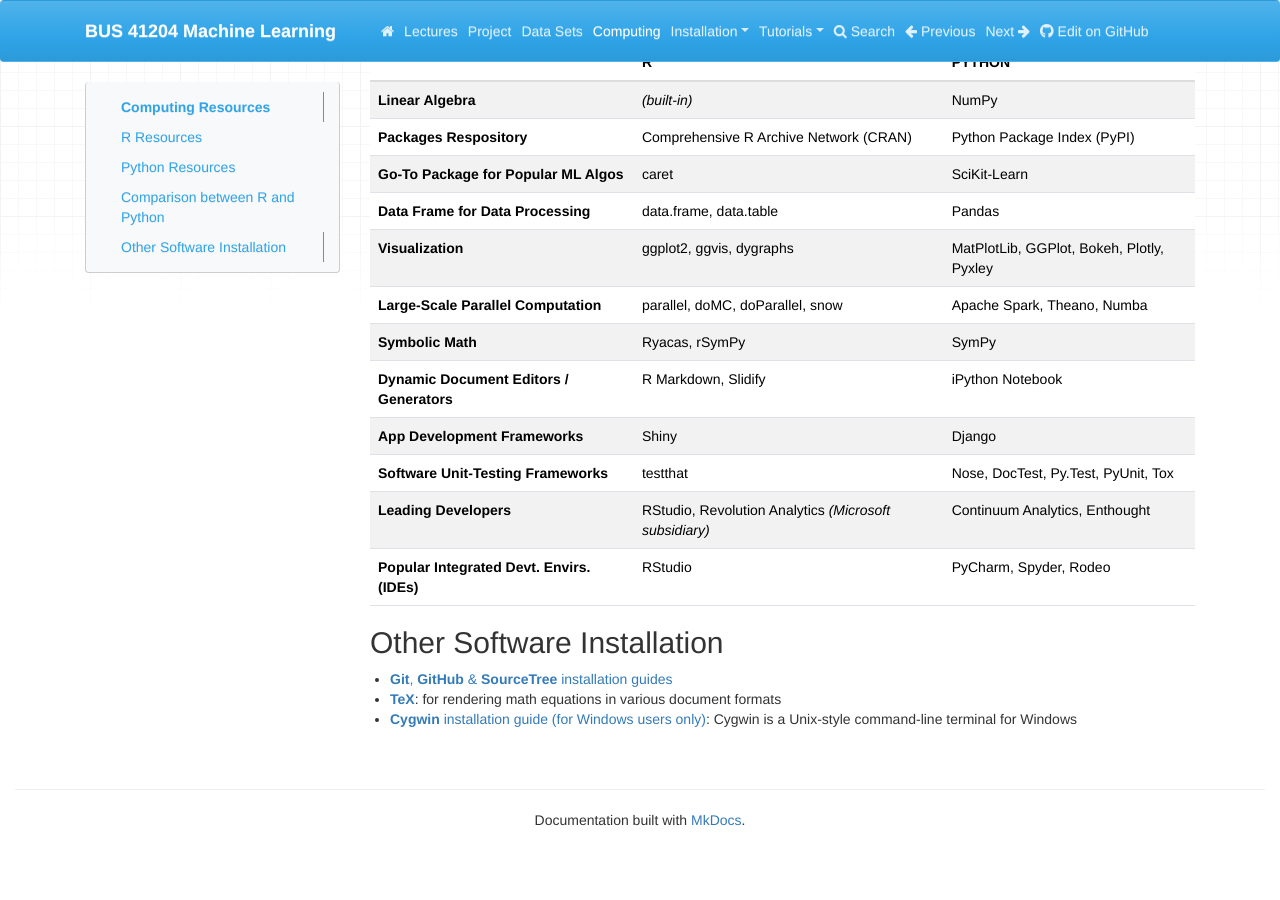
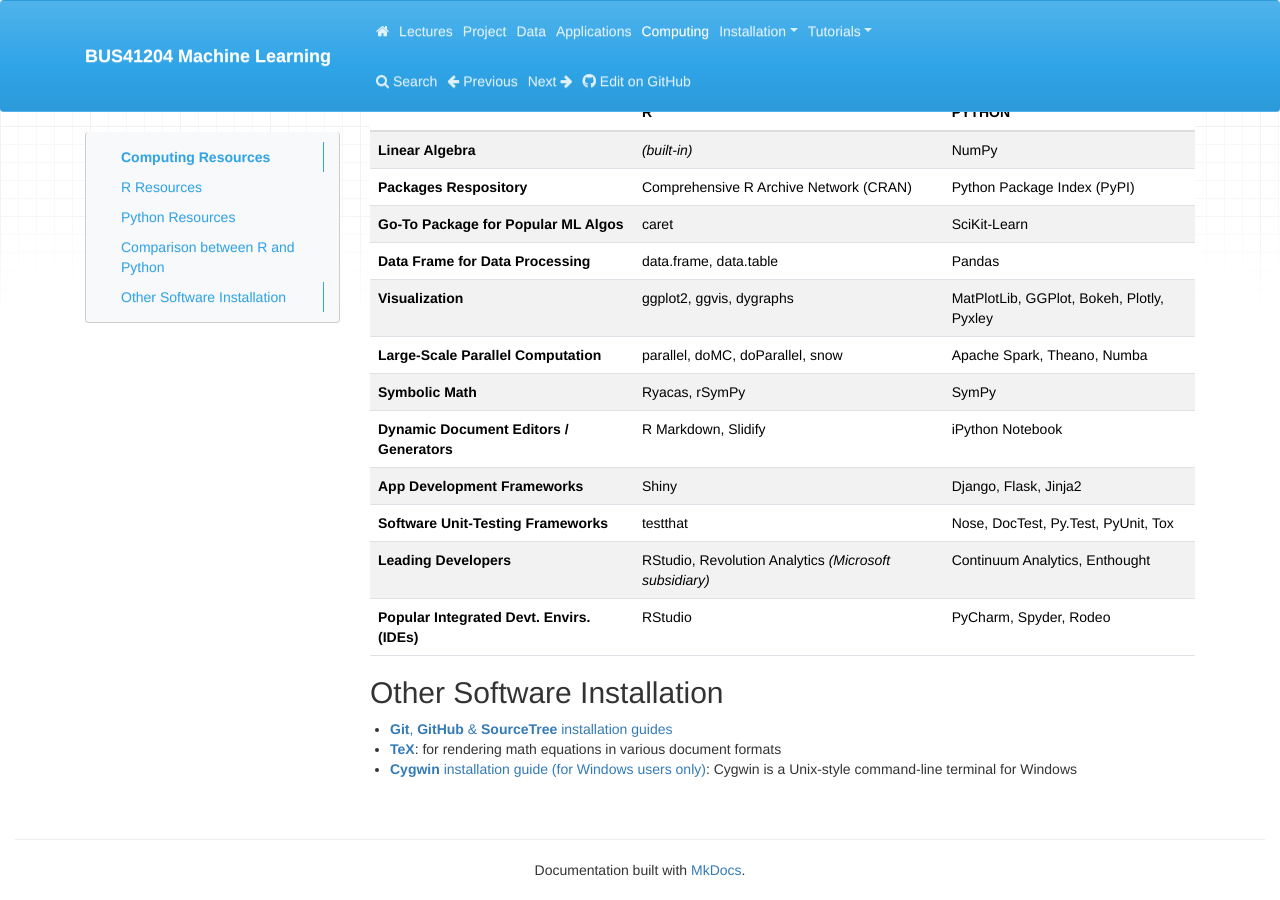
Before and after one commit to ChicagoBoothML/MachineLearning_Fall2015, an MkDocs documentation site: the page built from docs/Computing.md, in a window 1280 px wide and 900 px high, scrolled down 1067 px. Built offline with MkDocs 1.6.1, drawn with Linux system fonts in a browser that asks for light colours; nearby versions of some CDN libraries; old or Windows-style settings are respelled for this version of MkDocs; before the commit the page ends 1917 px from its top, so only the background shows below that.

Commit message:
add Applications page

```diff
--- a/docs/Computing.md
+++ b/docs/Computing.md
@@ -67,7 +67,7 @@
 | **Large-Scale Parallel Computation**        | parallel, doMC, doParallel, snow                       | Apache Spark, Theano, Numba               |
 | **Symbolic Math**                           | Ryacas, rSymPy                                         | SymPy                                     |
 | **Dynamic Document Editors / Generators**   | R Markdown, Slidify                                    | iPython Notebook                          |
-| **App Development Frameworks**              | Shiny                                                  | Django                                    |
+| **App Development Frameworks**              | Shiny                                                  | Django, Flask, Jinja2                     |
 | **Software Unit-Testing Frameworks**        | testthat                                               | Nose, DocTest, Py.Test, PyUnit, Tox       |
 | **Leading Developers**                      | RStudio, Revolution Analytics *(Microsoft subsidiary)* | Continuum Analytics, Enthought            |
 | **Popular Integrated Devt. Envirs. (IDEs)** | RStudio                                                | PyCharm, Spyder, Rodeo                    |
--- a/mkdocs.yml
+++ b/mkdocs.yml
@@ -1,4 +1,4 @@
-site_name: <b>BUS 41204 Machine Learning</b>
+site_name: <b>BUS41204 Machine Learning</b>
 site_author: Mladen Kolar, Robert E. McCulloch
 
 include_nav: True
@@ -8,7 +8,8 @@
   - <i class="fa fa-home"></i>: 'index.md'
   - Lectures: 'Syllabus.md'
   - Project: 'Project.md'
-  - Data Sets: 'DataSets.md'
+  - Data: 'DataSets.md'
+  - Applications: 'Applications.md'
   - Computing: 'Computing.md'
   - Installation:
     - Computer Operating System Requirements: 'Installation/Computer Operating System Requirements.md'
```
Also changed, not shown: docs/Applications.md (added, +6 -0 lines).
